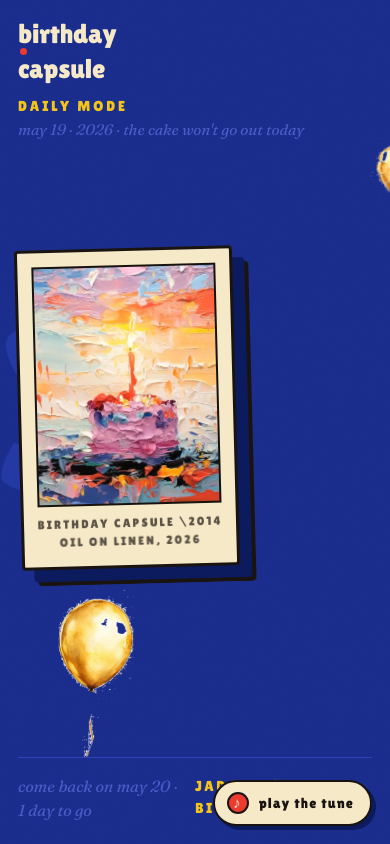
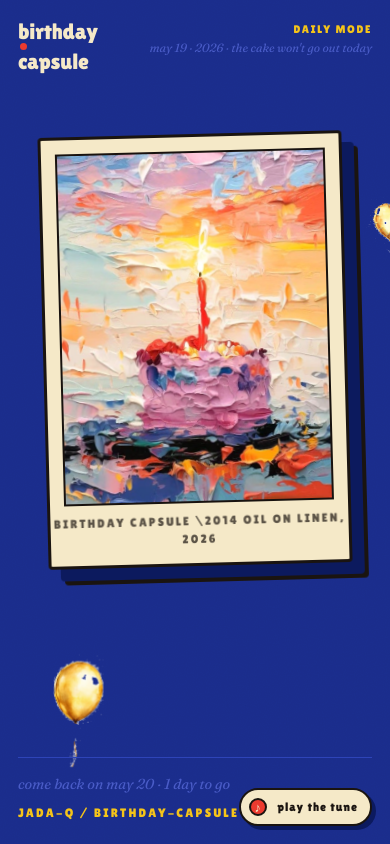
Before and after one commit to Jada-Q/birthday-capsule, a website built with Vite: page index.html in a window 390 px wide. Built offline with nearby package versions, Linux system fonts and the light colour scheme.

Commit message:
ui: fix header alignment (wordmark flush-left, meta flush-right) + mobile breakpoint polish

```diff
--- a/src/styles.css
+++ b/src/styles.css
@@ -137,6 +137,7 @@ body::before {
   padding: 28px clamp(20px, 4vw, 64px) 32px;
   position: relative;
   z-index: 1;
+  gap: 24px;
 }
 
 .page-header {
@@ -144,6 +145,7 @@ body::before {
   justify-content: space-between;
   align-items: flex-start;
   gap: 16px;
+  width: 100%;
 }
 
 .wordmark {
@@ -156,7 +158,7 @@ body::before {
   flex-direction: column;
   align-items: flex-start;
 }
-.wordmark__row { font-size: clamp(1.6rem, 3.2vw, 2.2rem); }
+.wordmark__row { font-size: clamp(1.6rem, 3.4vw, 2.6rem); }
 .wordmark__pip {
   display: inline-block;
   width: 7px; height: 7px;
@@ -185,13 +187,16 @@ body::before {
   margin-top: 4px;
 }
 
-main {
+/* The stage section is the middle grid row — it stretches full width and
+   centers its own children (cake + UI cluster). */
+.page-stage {
   display: flex;
   flex-direction: column;
   align-items: center;
   justify-content: center;
   gap: 72px;
   padding: 32px 24px 48px;
+  width: 100%;
 }
 
 /* Cake card has 16px drop shadow + tilt — visual extent exceeds box.
@@ -855,7 +860,38 @@ textarea.bc-textarea:focus {
 
 /* ----- Responsive ----- */
 @media (max-width: 720px) {
-  .page-header { flex-direction: column; }
-  #app { padding: 22px 18px; }
-  .header-meta { text-align: left; }
+  #app { padding: 22px 18px; gap: 16px; }
+  .page-header {
+    flex-direction: row;
+    align-items: flex-start;
+    flex-wrap: wrap;
+  }
+  .header-meta {
+    text-align: right;
+    font-size: 0.72rem;
+    letter-spacing: 0.15em;
+  }
+  .header-meta__sub { font-size: 0.78rem; }
+  .wordmark__row { font-size: 1.5rem; }
+  .page-stage { gap: 40px; padding: 12px 0 32px; }
+  .cake-stage { width: min(320px, 78vmin); margin-bottom: 12px; }
+  .hero-title { font-size: clamp(2rem, 9vw, 3rem); }
+  .hero-sub { font-size: 0.95rem; }
+  .blow-prompt { font-size: clamp(2.4rem, 11vw, 4rem); }
+  .page-footer { font-size: 0.85rem; flex-wrap: wrap; gap: 8px; }
+  .page-footer__right { font-size: 0.72rem; }
+  /* Music toggle smaller on mobile so it doesn't crowd */
+  .music-toggle { font-size: 0.72rem; padding: 8px 12px 8px 8px; }
+  .music-toggle__icon { width: 18px; height: 18px; font-size: 0.75rem; }
+  /* Balloons less prominent on small screens */
+  .bg-balloon { width: 60px; height: 200px; opacity: 0.85; }
 }
+
+@media (max-width: 440px) {
+  .page-header { gap: 8px; }
+  .wordmark__row { font-size: 1.3rem; }
+  .header-meta { font-size: 0.65rem; }
+  .header-meta__sub { font-size: 0.7rem; }
+  /* Hide only most-edge balloons on tiny screens */
+  .bg-balloon:nth-of-type(n+5) { display: none; }
+}
```
